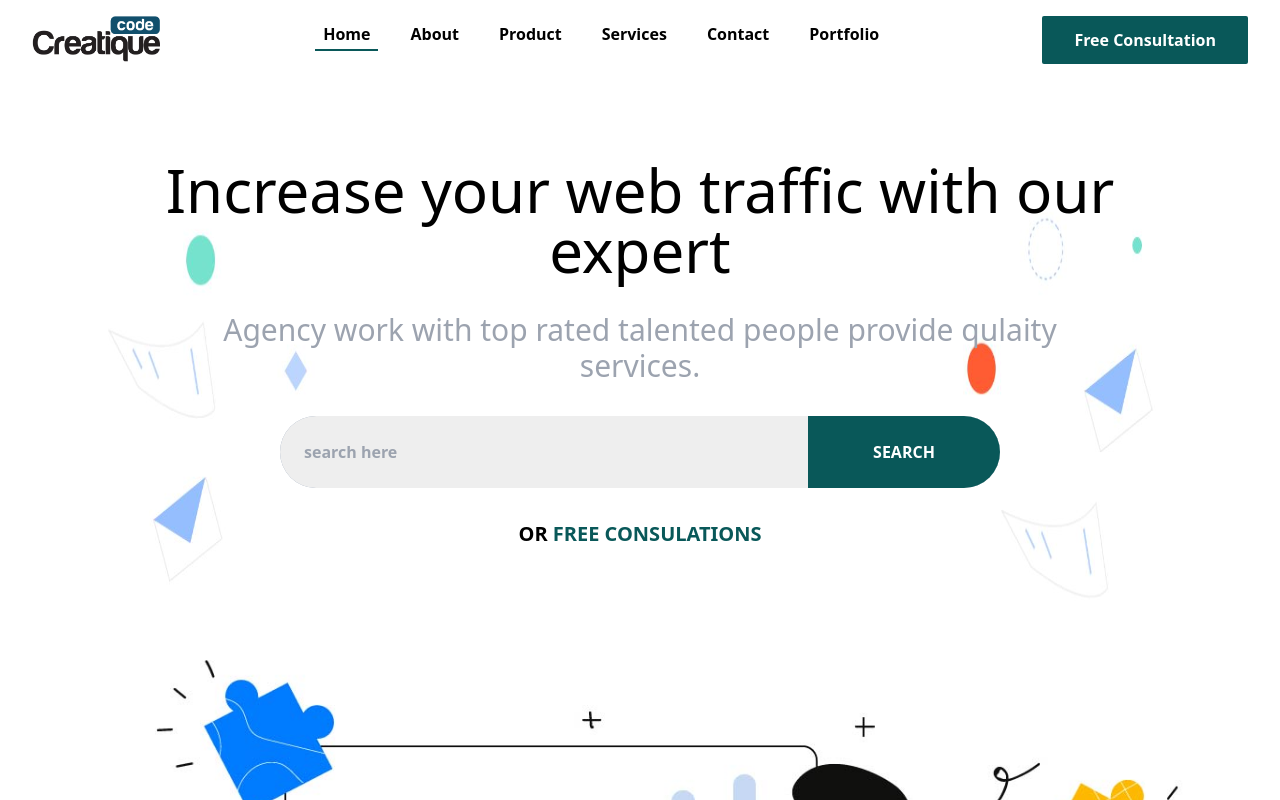
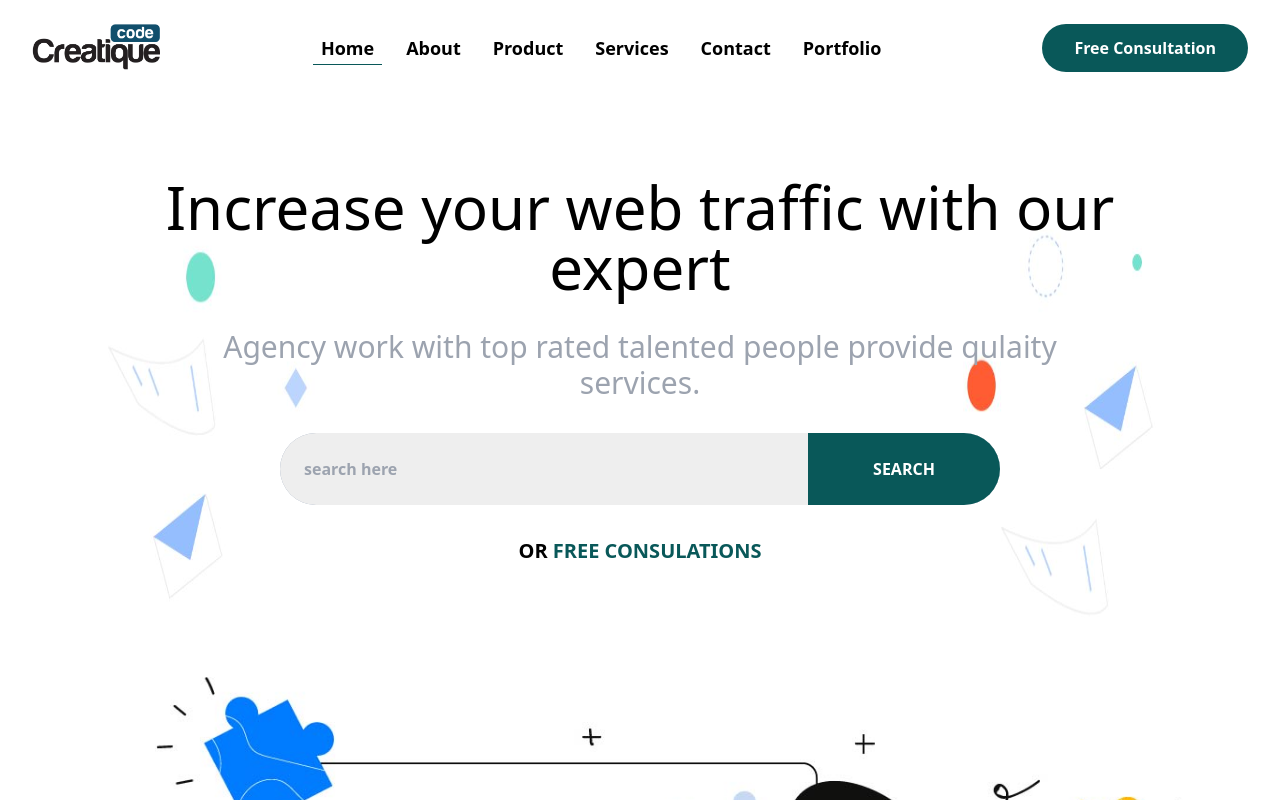
Before and after one commit to ahsanTonmoy/creatiqueCode, a Next.js app: page / in a window 1280 px wide. Shown: the top 800 px of the page. Built offline with nearby package versions, Linux system fonts and the light colour scheme.

Commit message:
change header ui style

```diff
--- a/src/components/uiComponent/header/Header.jsx
+++ b/src/components/uiComponent/header/Header.jsx
@@ -26,21 +26,21 @@ const Header = () => {
     },[])
     return (
         <div>
-            <header className={header? ' fixed w-full shadow-xl px-8 py-4 bg-white z-10':'px-8 py-4'}>
+            <header className={header? ' fixed w-full shadow-xl px-8 py-6 bg-white z-10':'px-8 py-6'}>
                 <div className="inner-content flex justify-between gap-4">
                     {/* brand */}
                     <div className="brand w-32">
                         <Image src={brand} alt='logo-creatiqucode' />
                     </div>
                     {/* for large device */}
-                    <div className="  gap-16 md:flex hidden">
-                        <Menu style={' flex gap-6'} />
+                    <div className="  gap-16 py-1 md:flex hidden">
+                        <Menu style={' flex gap-4'} />
                     </div>
 
                     {/* for large device */}
                     <div>
                         <div className="hidden lg:block">
-                            <FillBtn radius={' rounded-sm'} btnTitle={'free consultation'} />
+                            <FillBtn radius={' rounded-full'} btnTitle={'free consultation'} />
                         </div>
                         <div className=" text-[#095859] text-2xl py-2 md:hidden cursor-pointer">
                             <div className="" onClick={() => setOpen(!open)}>
--- a/src/components/uiComponent/menuUI/Menu.jsx
+++ b/src/components/uiComponent/menuUI/Menu.jsx
@@ -11,7 +11,7 @@ const Menu = ({style}) => {
             <ul className={`${style}`}>
                 {
                     menuItems.map(menu =>
-                        <li className='menuItem relative capitalize font-semibold' tabIndex={0} role="button" key={menu}><Link className={`${pathName === menu.path ? ' border-l-2 lg:border-l-0 lg:border-b-2 pb-1 px-2 border-[#095859] hover:text-[#095859] transition-all duration-100': 'px-2 lg:hover:text-[#095859]'}`} href={menu.path}>{menu.route}</Link>
+                        <li className='menuItem relative capitalize font-bold text-lg' tabIndex={0} role="button" key={menu}><Link className={`${pathName === menu.path ? ' border-l-2 lg:border-l-0 lg:border-b pb-1 px-2 border-[#095859] hover:text-[#095859] transition-all duration-100': 'px-2 lg:hover:text-[#095859]'}`} href={menu.path}>{menu.route}</Link>
                         </li>
                     )
                 }
```
